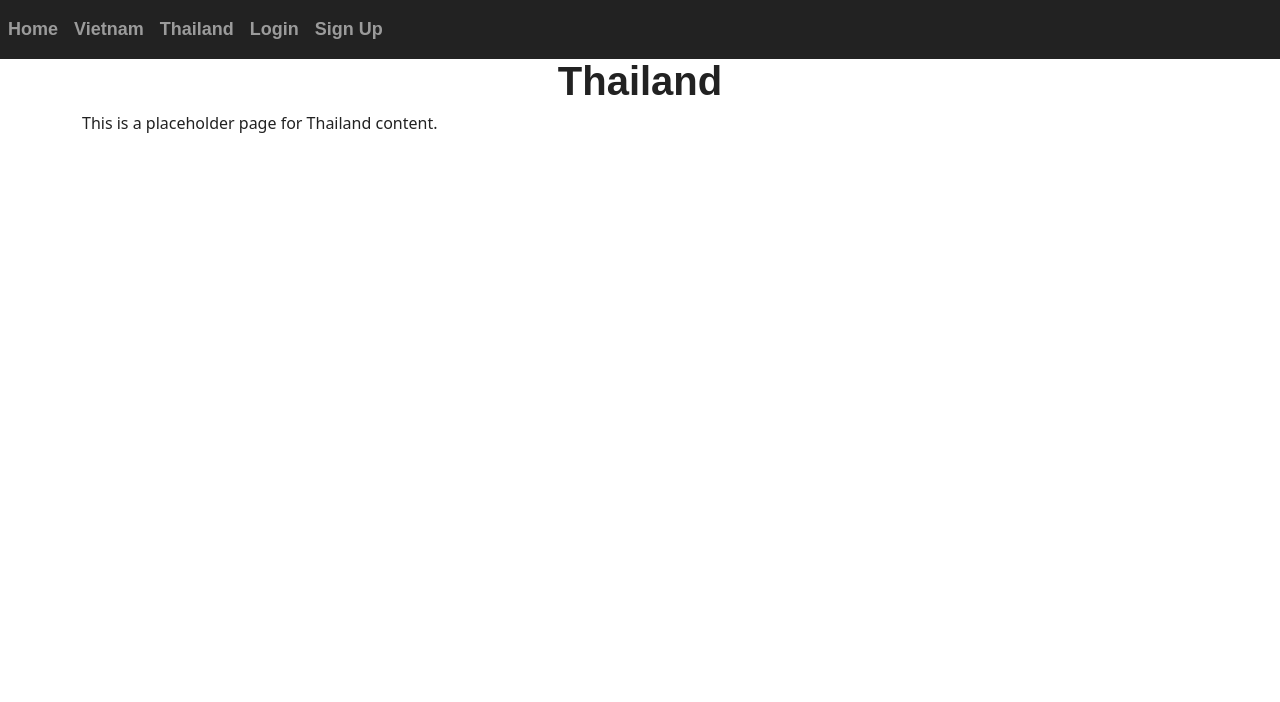
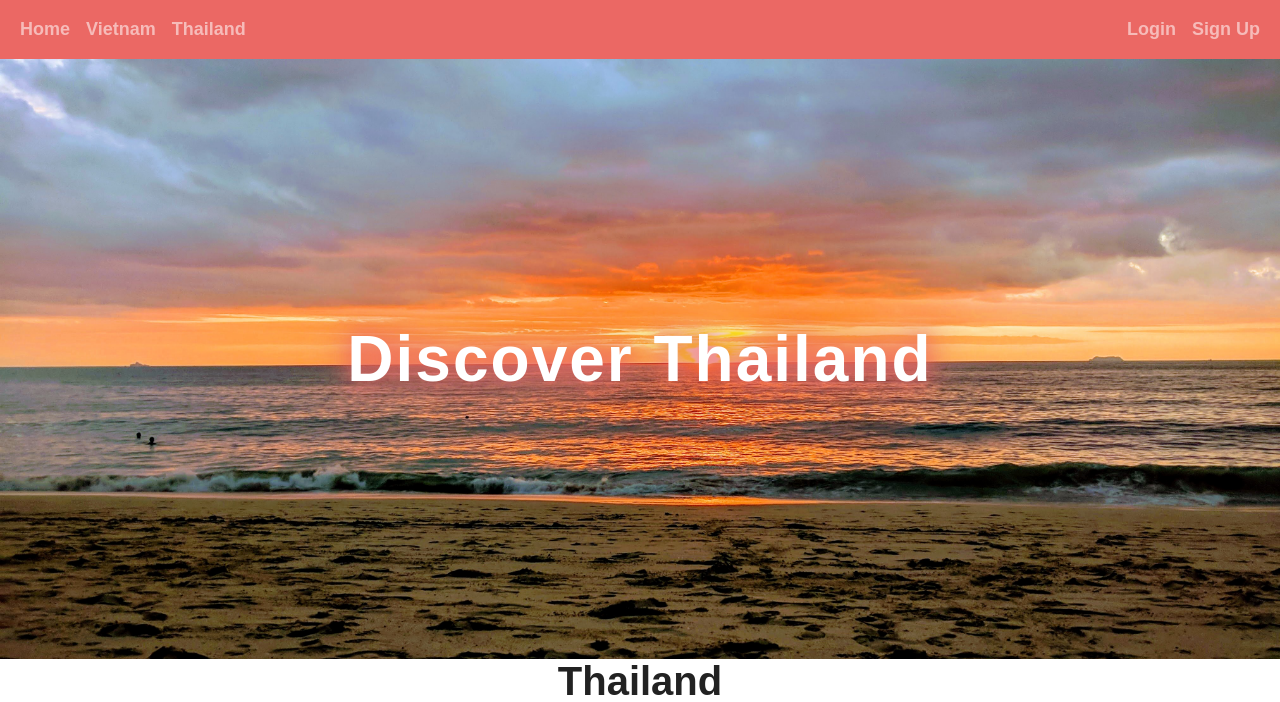
Before and after one commit to jmasters89/travel-blog, a Flask app: page /thailand in a window 1280 px wide. Shown: the top 702 px of the page. Run offline with Flask 3, Linux system fonts and the light colour scheme; some libraries are stand-ins or nearby versions; some web fonts are replaced.

Commit message:
Working Thailand hero image

```diff
--- a/website/static/css/styles.css
+++ b/website/static/css/styles.css
@@ -27,8 +27,8 @@
     white-space: nowrap;
     overflow: visible; /* Allow glow to overflow */
     display: inline-block; /* Contain the glow within the element */
-    filter: drop-shadow(0 0 10px #ff69b4)
-            drop-shadow(0 0 20px #ff69b4);
+    filter: drop-shadow(0 0 10px #eb6864)
+            drop-shadow(0 0 20px #eb6864);
 }
 
 @media screen and (max-width: 768px) {
--- a/website/templates/base.html
+++ b/website/templates/base.html
@@ -19,28 +19,37 @@
     <title>{% block title %}Home{% endblock %}</title>
   </head>
   <body>
-    <nav class="navbar navbar-expand-lg navbar-dark bg-dark">
-      <button
-        class="navbar-toggler"
-        type="button"
-        data-toggle="collapse"
-        data-target="#navbar"
-      >
-        <span class="navbar-toggler-icon"></span>
-      </button>
-      <div class="collapse navbar-collapse" id="navbar">
-        <div class="navbar-nav mr-auto">
-          <a class="nav-item nav-link" id="home" href="/">Home</a>
-          <a class="nav-item nav-link" id="vietnam" href="/vietnam">Vietnam</a>
-          <a class="nav-item nav-link" id="thailand" href="/thailand">Thailand</a>
-        </div>
-        <div class="navbar-nav ml-auto">
-          {% if current_user.is_authenticated %}
-          <a class="nav-item nav-link" id="logout" href="/logout">Logout</a>
-          {% else %}
-          <a class="nav-item nav-link" id="login" href="/login">Login</a>
-          <a class="nav-item nav-link" id="signUp" href="/sign-up">Sign Up</a>
-          {% endif %}
+    <nav class="navbar navbar-expand-sm bg-primary" data-bs-theme="dark">
+      <div class="container-fluid">
+        <button class="navbar-toggler" type="button" data-bs-toggle="collapse" data-bs-target="#navbarColor01" aria-controls="navbarColor01" aria-expanded="false" aria-label="Toggle navigation">
+          <span class="navbar-toggler-icon"></span>
+        </button>
+        <div class="collapse navbar-collapse" id="navbarColor01">
+          <ul class="navbar-nav me-auto">
+            <li class="nav-item">
+              <a class="nav-link" id="home" href="/">Home</a>
+            </li>
+            <li class="nav-item">
+              <a class="nav-link" id="vietnam" href="/vietnam">Vietnam</a>
+            </li>
+            <li class="nav-item">
+              <a class="nav-link" id="thailand" href="/thailand">Thailand</a>
+            </li>
+          </ul>
+          <ul class="navbar-nav">
+            {% if current_user.is_authenticated %}
+            <li class="nav-item">
+              <a class="nav-link" id="logout" href="/logout">Logout</a>
+            </li>
+            {% else %}
+            <li class="nav-item">
+              <a class="nav-link" id="login" href="/login">Login</a>
+            </li>
+            <li class="nav-item">
+              <a class="nav-link" id="signUp" href="/sign-up">Sign Up</a>
+            </li>
+            {% endif %}
+          </ul>
         </div>
       </div>
     </nav>
@@ -70,21 +79,8 @@
     {% block hero_image %}{% endblock %}
 
     <div class="container">{% block content %} {% endblock %}</div>
-    <script
-      src="https://code.jquery.com/jquery-3.2.1.slim.min.js"
-      integrity="sha384-KJ3o2DKtIkvYIK3UENzmM7KCkRr/rE9/Qpg6aAZGJwFDMVNA/GpGFF93hXpG5KkN"
-      crossorigin="anonymous"
-    ></script>
-    <script
-      src="https://cdnjs.cloudflare.com/ajax/libs/popper.js/1.12.9/umd/popper.min.js"
-      integrity="sha384-ApNbgh9B+Y1QKtv3Rn7W3mgPxhU9K/ScQsAP7hUibX39j7fakFPskvXusvfa0b4Q"
-      crossorigin="anonymous"
-    ></script>
-    <script
-      src="https://maxcdn.bootstrapcdn.com/bootstrap/4.0.0/js/bootstrap.min.js"
-      integrity="sha384-JZR6Spejh4U02d8jOt6vLEHfe/JQGiRRSQQxSfFWpi1MquVdAyjUar5+76PVCmYl"
-      crossorigin="anonymous"
-    ></script>
+    <!-- Add this new script tag for Bootstrap 5 -->
+    <script src="https://cdn.jsdelivr.net/npm/bootstrap@5.3.0/dist/js/bootstrap.bundle.min.js" integrity="sha384-geWF76RCwLtnZ8qwWowPQNguL3RmwHVBC9FhGdlKrxdiJJigb/j/68SIy3Te4Bkz" crossorigin="anonymous"></script>
 
 {% block javascript %}
     <script src="{{ url_for('static', filename='js/index.js') }}"></script>
--- a/website/templates/home.html
+++ b/website/templates/home.html
@@ -1,6 +1,6 @@
 {% extends "hero_image.html" %}
 
-{% block hero_title %}Masters Escapism{% endblock %}
+{% block hero_title %}Masters of Escapism{% endblock %}
 
 {% block content %}
   <div class="container mt-5">
--- a/website/templates/thailand.html
+++ b/website/templates/thailand.html
@@ -1,5 +1,7 @@
-{% extends "base.html" %}
+{% extends "hero_image.html" %}
 {% block title %}Thailand{% endblock %}
+
+{% block hero_title %}Discover Thailand{% endblock %}
 
 {% block content %}
 <h1 align="center">Thailand</h1>
```
